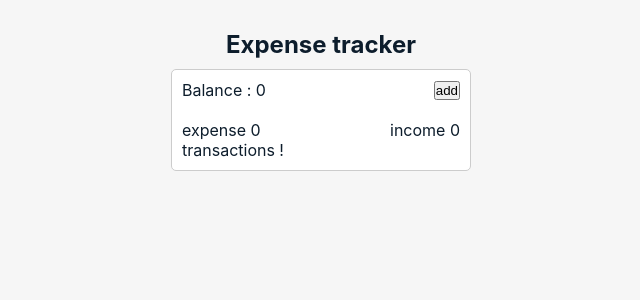
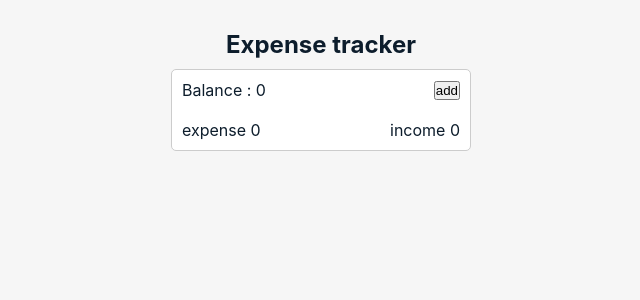
Before and after one commit to samamoazemi/Expense-Tracker-App, a React (Create React App) app: page / in a window 1280 px wide. Shown: the top 300 px of the page, without its empty margins (319-959 px from the left). Built offline with nearby package versions, Linux system fonts and the light colour scheme.

Commit message:
Map on transactions

```diff
--- a/src/components/TransActionComponent.js
+++ b/src/components/TransActionComponent.js
@@ -1,6 +1,10 @@
 const TransActionComponent = ({transactions}) => {
     return (
-        <section> transactions ! </section>
+        <section>
+           { transactions.map((t) => (
+           <div key={t.id}>{t.desc}</div>
+           ))}
+        </section>
      );
 }
 
```
